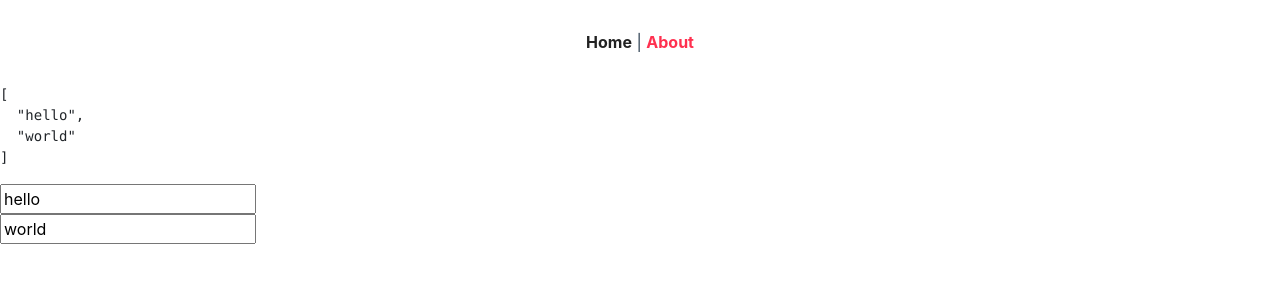
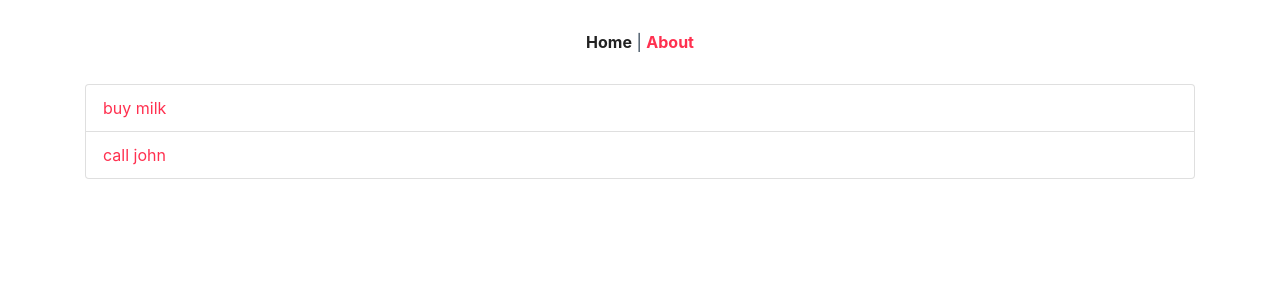
Before and after one commit to uguisu-an/vue-todo, a Vue app: page /about in a window 1280 px wide. Shown: the top 300 px of the page. Built offline with nearby package versions, Linux system fonts and the light colour scheme.

Commit message:
Taskを追加した

```diff
--- a/package.json
+++ b/package.json
@@ -12,6 +12,7 @@
     "axios": "^0.19.0",
     "bootstrap": "^4.3.1",
     "jquery": "^3.4.1",
+    "lodash": "^4.17.11",
     "popper.js": "^1.15.0",
     "vue": "^2.6.10",
     "vue-class-component": "^7.0.2",
--- /dev/null
+++ b/src/components/TaskEdit.vue
@@ -0,0 +1,32 @@
+<template>
+  <div class="d-flex justify-content-stretch">
+    <input class="form-control" type="text" v-model="task.title" />
+    <button class="btn btn-sm btn-secondary" @click="cancel">キャンセル</button>
+    <button class="btn btn-sm btn-primary" @click="submit">保存</button>
+  </div>
+</template>
+
+<script lang="ts">
+import { Prop, Component, Vue } from "vue-property-decorator";
+import { Task, newTask } from "@/models/task";
+
+@Component
+export default class TaskEdit extends Vue {
+  @Prop({ default: newTask }) task!: Task;
+
+  submit() {
+    this.$emit("submit", this.task);
+  }
+
+  cancel() {
+    this.$emit("cancel");
+  }
+}
+</script>
+
+<style lang="scss" scoped>
+.btn {
+  margin-left: 0.25rem;
+  white-space: nowrap;
+}
+</style>
--- /dev/null
+++ b/src/models/task.ts
@@ -0,0 +1,11 @@
+export interface Task {
+  title: string;
+  description: string;
+}
+
+export function newTask(): Task {
+  return {
+    title: "",
+    description: ""
+  };
+}
--- a/src/views/About.vue
+++ b/src/views/About.vue
@@ -1,20 +1,67 @@
 <template>
-  <div>
-    <pre>{{ messages }}</pre>
-    <v-list-input :messages="messages" />
+  <div class="container">
+    <ul class="list-group mb-2">
+      <li v-for="(task, i) in tasks" :key="i" class="list-group-item p-1">
+        <div v-if="selectedIndex === i">
+          <TaskEdit
+            :task="clone(task)"
+            @submit="saveTask"
+            @cancel="discardTask"
+          />
+        </div>
+        <div v-else>
+          <a
+            href="#"
+            class="btn btn-link w-100 text-left"
+            @click.prevent="select(i)"
+          >
+            {{ task.title }}
+          </a>
+        </div>
+      </li>
+    </ul>
+    <!-- <button class="btn btn-primary">Add Task</button> -->
   </div>
 </template>
 
 <script lang="ts">
 import { Component, Vue } from "vue-property-decorator";
-import VueListInput from "../components/VueListInput.vue";
+import _ from "lodash";
+import TaskEdit from "../components/TaskEdit.vue";
+import { Task } from "@/models/task";
 
 @Component({
   components: {
-    "v-list-input": VueListInput
+    TaskEdit
   }
 })
-export default class Home extends Vue {
-  messages: string[] = ["hello", "world"];
+export default class About extends Vue {
+  selectedIndex = -1;
+
+  tasks = [
+    {
+      title: "buy milk"
+    },
+    {
+      title: "call john"
+    }
+  ];
+
+  clone(task: Task) {
+    return _.clone(task);
+  }
+
+  select(index: number) {
+    this.selectedIndex = index;
+  }
+
+  saveTask(task: Task) {
+    this.tasks.splice(this.selectedIndex, 1, task);
+    this.selectedIndex = -1;
+  }
+
+  discardTask(task: Task) {
+    this.selectedIndex = -1;
+  }
 }
 </script>
```
